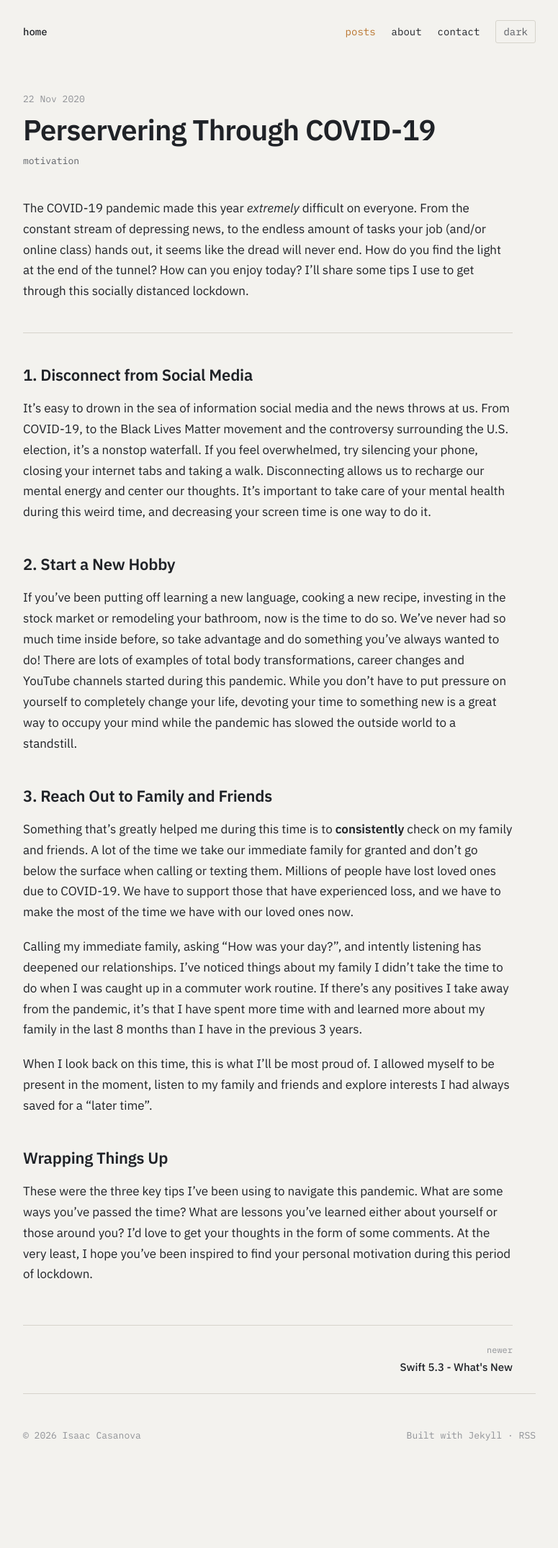
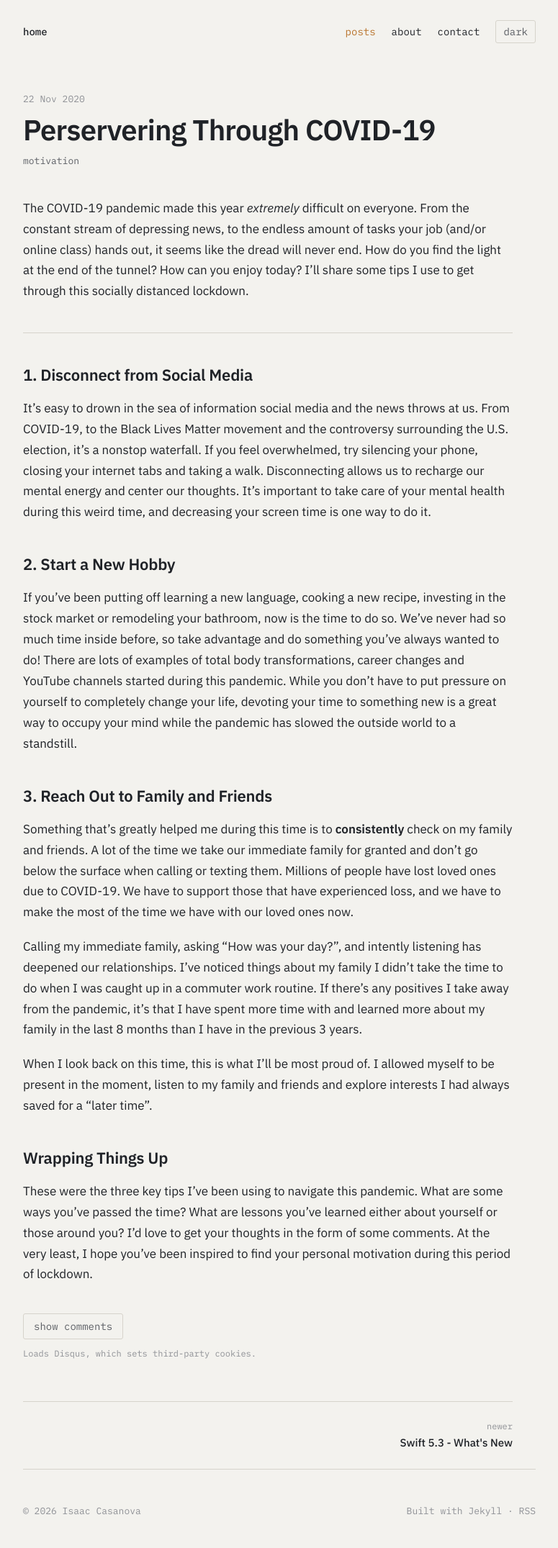
Before and after one commit to IsaacACasanova/IsaacACasanova.github.io, a Jekyll site: the page built from _posts/2020-11-22-perservering-through-covid.markdown, in a window 1280 px wide. Shown: the whole page at 72% size, without its empty margins (252-1027 px from the left). Built offline with Jekyll 4.4.1, drawn with Linux system fonts in a browser that asks for light colours; before the commit the page ends 2045 px from its top, so only the background shows below that.

Commit message:
Mono: add click-to-load Disqus comments to posts
The mono post layout never included comments. Add them between the
article and the older/newer links, reusing the existing
disqus-identifier. Disqus only loads after a reader clicks
"show comments", so nothing third party runs by default. Threads are
pinned to the canonical post URL, and Disqus is reloaded on a theme
switch since it only picks its light or dark palette at load.
Set `comments: false` in a post's front matter to hide them.

Co-Authored-By: Claude Opus 5.5 <noreply@anthropic.com>

```diff
--- /dev/null
+++ b/_includes/mono/comments.html
@@ -0,0 +1,39 @@
+<!-- Disqus loads only after a click, so readers who never open comments get no third-party requests. -->
+<div class="comments">
+  <button class="comments-btn" id="comments-btn" type="button">show comments</button>
+  <p class="comments-note">Loads Disqus, which sets third-party cookies.</p>
+  <div id="disqus_thread"></div>
+</div>
+<script>
+  (function () {
+    var btn = document.getElementById('comments-btn'), loaded = false;
+    // Old threads are matched by URL, so pin it to the canonical address.
+    var disqus_config = window.disqus_config = function () {
+      this.page.url = '{{ page.url | absolute_url }}';
+    };
+    function load() {
+      var s = document.createElement('script');
+      s.src = 'https://{{ site.disqus-identifier }}.disqus.com/embed.js';
+      s.setAttribute('data-timestamp', +new Date());
+      document.head.appendChild(s);
+    }
+    btn.addEventListener('click', function () {
+      if (loaded) return;
+      loaded = true;
+      btn.parentNode.classList.add('is-open');
+      load();
+    });
+    // Disqus picks its light or dark palette from the text color once, and DISQUS.reset keeps
+    // it. So on a theme flip, tear it down and load it again once the body's .2s color
+    // transition has settled.
+    new MutationObserver(function () {
+      if (!loaded) return;
+      setTimeout(function () {
+        document.getElementById('disqus_thread').innerHTML = '';
+        delete window.DISQUS;
+        load();
+      }, 300);
+    }).observe(document.documentElement, { attributes: true, attributeFilter: ['data-theme'] });
+  })();
+</script>
+<noscript><p class="comments-note">Comments need JavaScript and are powered by Disqus.</p></noscript>
--- a/_themes/mono/layouts/post.html
+++ b/_themes/mono/layouts/post.html
@@ -10,6 +10,7 @@ layout: default
   <div class="prose">
     {{ content }}
   </div>
+  {% if site.disqus-identifier and page.comments != false %}{% include mono/comments.html %}{% endif %}
   <nav class="post-nav">
     {% if page.previous %}<a href="{{ page.previous.url | relative_url }}"><span>older</span>{{ page.previous.title }}</a>{% else %}<span></span>{% endif %}
     {% if page.next %}<a href="{{ page.next.url | relative_url }}" class="next"><span>newer</span>{{ page.next.title }}</a>{% endif %}
--- a/css/mono.css
+++ b/css/mono.css
@@ -101,6 +101,11 @@ section > div{grid-column:2}
 .post-nav a{max-width:48%;font-weight:500}
 .post-nav a span{display:block;font-family:var(--mono);font-size:12px;color:var(--ink-3);font-weight:400;margin-bottom:2px}
 .post-nav .next{text-align:right;margin-left:auto}
+.comments{margin-top:40px}
+.comments-btn{background:none;border:1px solid var(--rule);color:var(--ink-2);font:14px var(--mono);padding:8px 14px;border-radius:3px;cursor:pointer}
+.comments-btn:hover{color:var(--ink);border-color:var(--ink-3)}
+.comments-note{font-family:var(--mono);font-size:12px;color:var(--ink-3);margin:10px 0 0}
+.comments.is-open .comments-btn,.comments.is-open .comments-note{display:none}
 .page .posts.all li{padding:8px 0}
 
 /* contact page: Menca's Formspree form markup (_pages/contact.html), styled minimally here */
```
